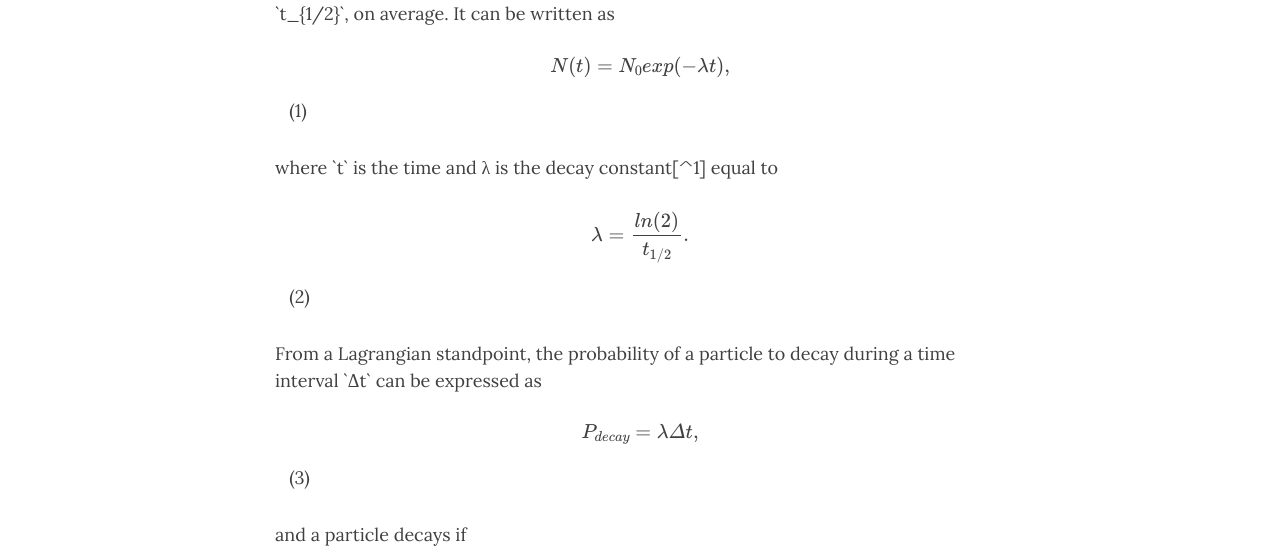
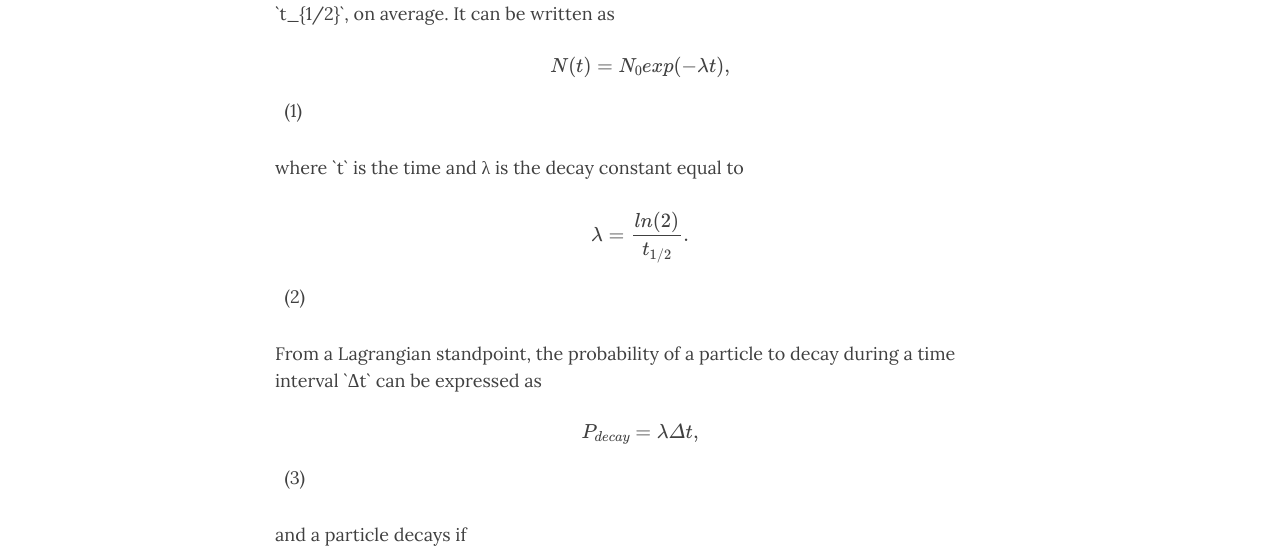
Before and after one commit to claws-scot/claws-scot.github.io, a Jekyll site: the page built from theory.md, in a window 1280 px wide and 900 px high. Shown: the part 338-897 px from the top of the window. Built offline with Jekyll 4.4.1, drawn with Linux system fonts in a browser that asks for light colours; nearby versions of some CDN libraries; formulas are drawn with MathJax 3; some of the changed lines change nothing that is shown.

Commit message:
Editing web pages

```diff
--- a/theory.md
+++ b/theory.md
@@ -7,24 +7,24 @@
 
 <p>The exponential decay formula describes the fate of a chemical substance over time and states that half of its initial quantity, `N_0`, will have vanished after one half-life, `t_{1/2}`, on average. It can be written as</p>
 
-<p>$$ N(t) = N_0 exp(-&#955; t), $$ &nbsp;&nbsp;&nbsp;(1)</p>
+<p>$$ N(t) = N_0 exp(-&#955; t), $$ &nbsp;&nbsp;(1)</p>
 <!--    \label{eq:exponentialdecay}-->
 
-<p>where `t` is the time and &#955; is the decay constant[^1] equal to</p>
+<p>where `t` is the time and &#955; is the decay constant equal to</p>
 
-[^1]: The decay constant can be viewed as the probability of a single particle to decay per unit time.
+<!--[^1]: The decay constant can be viewed as the probability of a single particle to decay per unit time.-->
 
-<p>$$ &#955; = \frac{ln(2)}{t_{1/2}}. $$ &nbsp;&nbsp;&nbsp;(2)</p>
+<p>$$ &#955; = \frac{ln(2)}{t_{1/2}}. $$ &nbsp;&nbsp;(2)</p>
 <!--    \label{eq:decayconstant}-->
 
 <p>From a Lagrangian standpoint, the probability of a particle to decay during a time interval `&#916;t` can be expressed as</p>
 
-<p>$$P_{decay} = &#955; &#916;t, $$&nbsp;&nbsp;&nbsp;(3)</p>
+<p>$$P_{decay} = &#955; &#916;t, $$&nbsp;&nbsp;(3)</p>
 <!--    \label{eq:decayprobability}-->
 
 <p>and a particle decays if</p>
 
-<p>$$R < P_{decay}, $$ &nbsp;&nbsp;&nbsp;(4)</p>
+<p>$$R < P_{decay}, $$ &nbsp;&nbsp;(4)</p>
 <!--    \label{eq:decaytest}-->
 
 <p>where `R` is a random number drawn from a uniform distribution over [0,1).</p>
```
